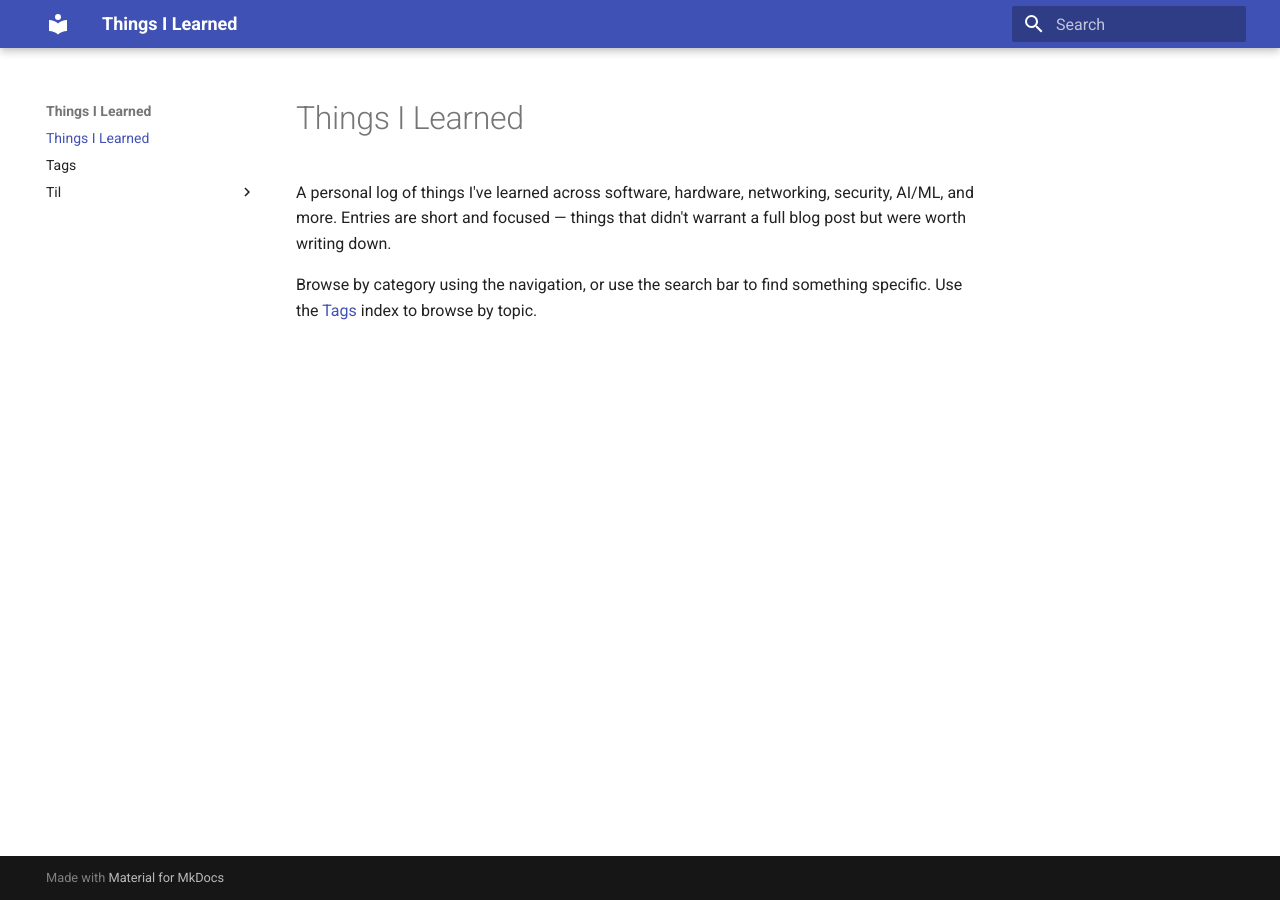
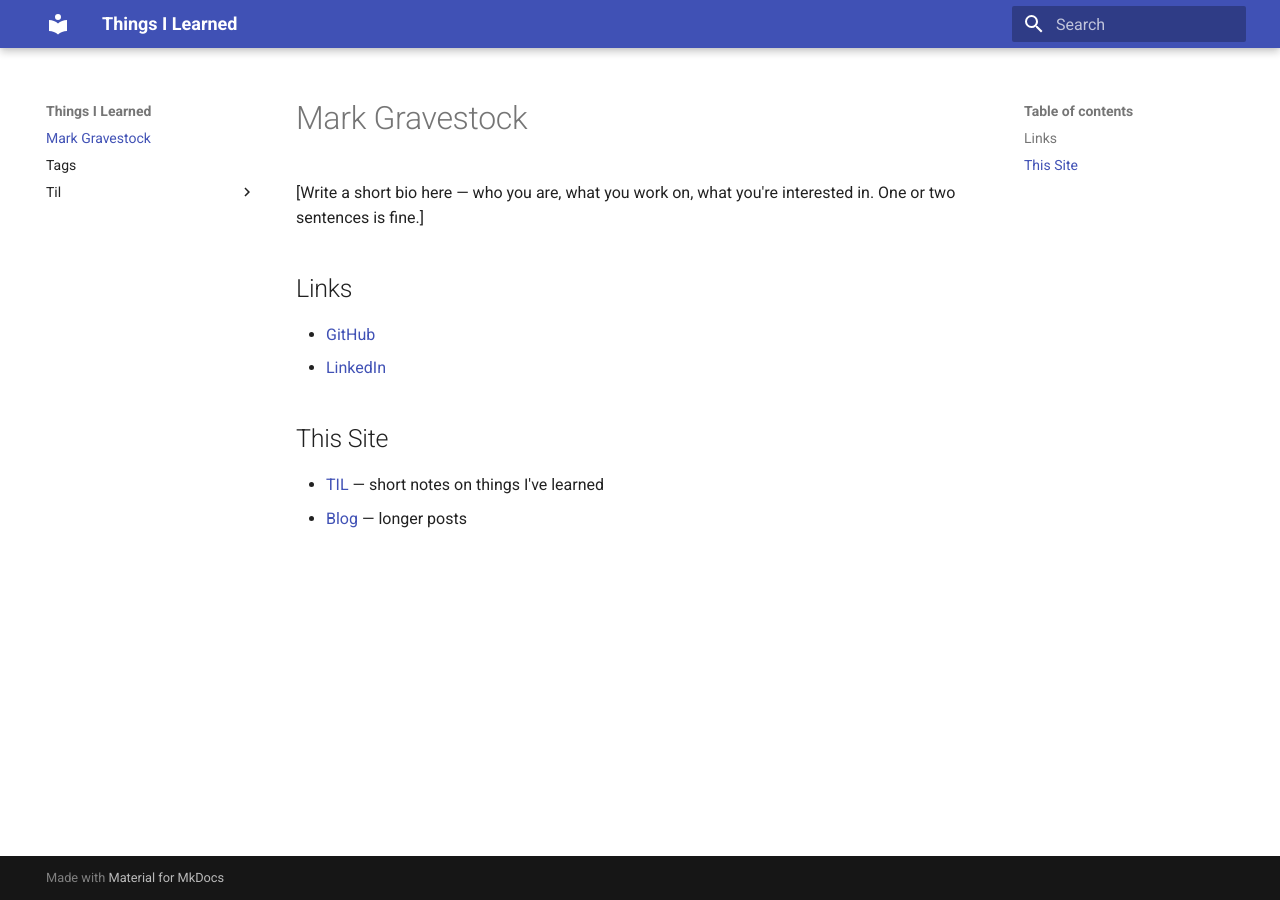
Before and after one commit to MarkGravestock/personal-site, an MkDocs documentation site: the page built from docs/index.md, in a window 1280 px wide. Built offline with MkDocs 1.6.1 and Material for MkDocs 9.7.7, drawn with Linux system fonts in a browser that asks for light colours.

Commit message:
docs: rewrite home page as About Me

```diff
--- a/docs/index.md
+++ b/docs/index.md
@@ -1,8 +1,14 @@
-# Things I Learned
+# Mark Gravestock
 
-A personal log of things I've learned across software, hardware, networking,
-security, AI/ML, and more. Entries are short and focused — things that didn't
-warrant a full blog post but were worth writing down.
+[Write a short bio here — who you are, what you work on, what you're interested in.
+One or two sentences is fine.]
 
-Browse by category using the navigation, or use the search bar to find
-something specific. Use the [Tags](tags.md) index to browse by topic.
+## Links
+
+- [GitHub](https://github.com/MarkGravestock)
+- [LinkedIn](https://linkedin.com/in/YOUR-LINKEDIN-SLUG)
+
+## This Site
+
+- [TIL](til/index.md) — short notes on things I've learned
+- [Blog](blog/index.md) — longer posts
```
